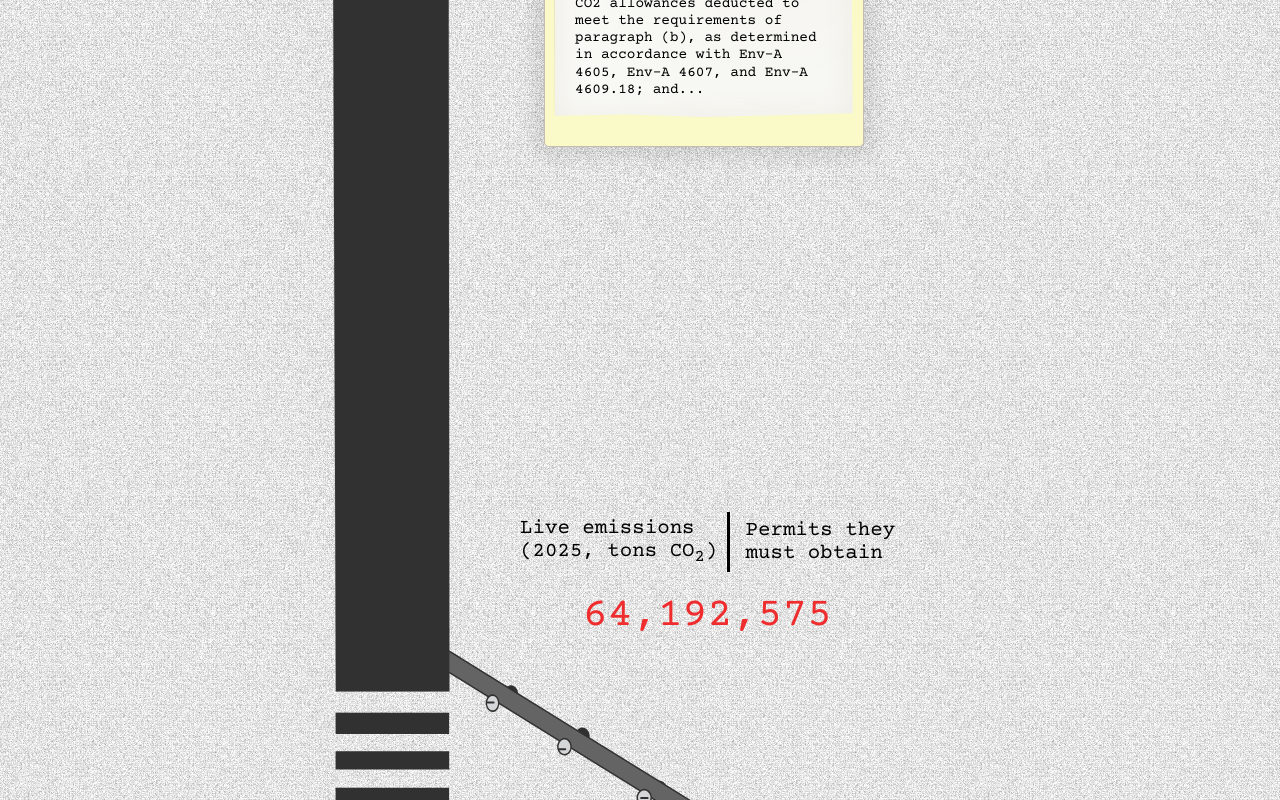
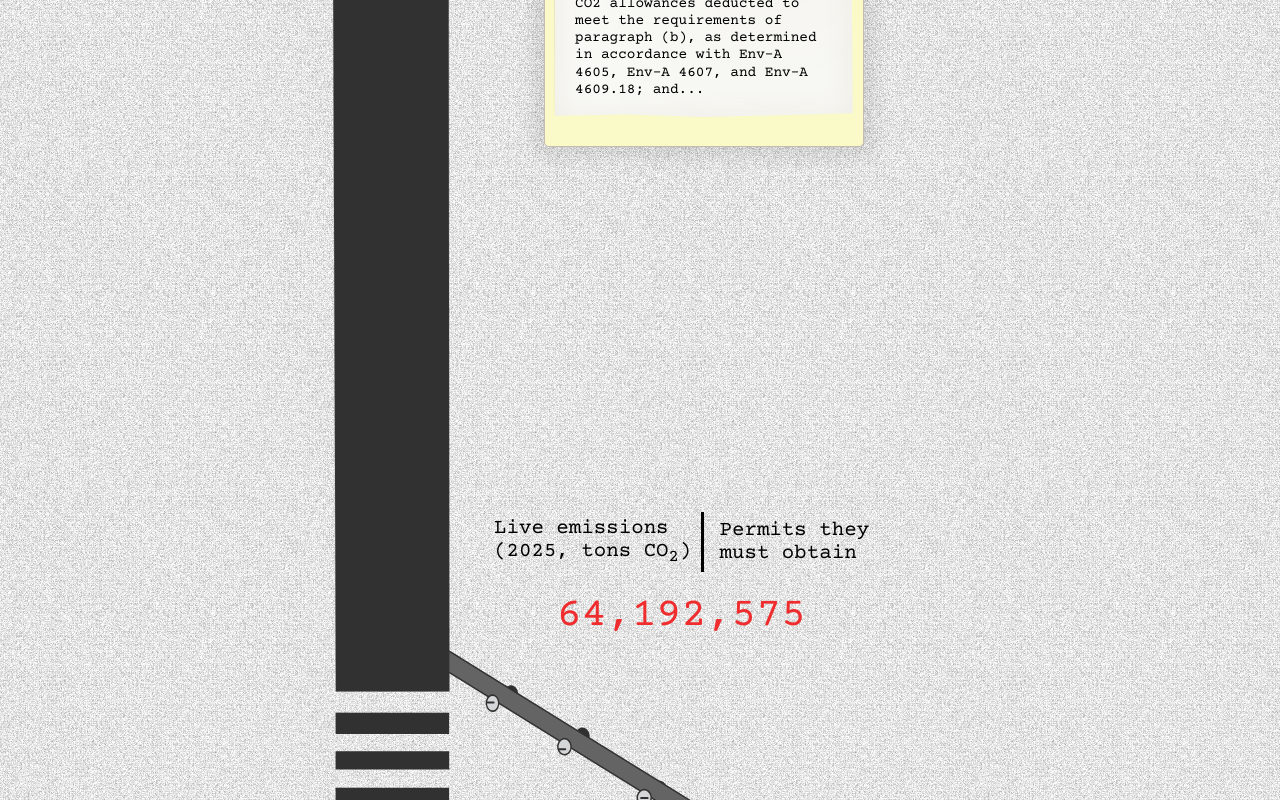
Before and after one commit to delvillarfr/ban-carbon, a Next.js app: page / in a window 1280 px wide. Shown: the part 4000-4800 px from the top of the page. Built offline with nearby package versions, Linux system fonts and the light colour scheme.

Commit message:
Improve margin-left for counter.

```diff
--- a/app/globals.css
+++ b/app/globals.css
@@ -12,6 +12,10 @@
   --small-text: clamp(0.65rem, 1.3vw, 0.9rem);
   --conveyor-slope: 0.40;
   --hero-text-size: clamp(2rem, 8vw, 4rem);
+  --right-of-smokestack: max(
+    calc(50% - 120px), /* Wide Screens */
+    calc(45% - 65px) /* Narrow Screens */
+    );
 }
 
 
@@ -366,6 +370,7 @@ section {
 /* Permits and Laws Section */
 .permits-line-container {
   padding-top: calc(0.10 * var(--smokestack-height));
+  margin-left: var(--right-of-smokestack);
 }
 
 .laws-container {
@@ -522,12 +527,6 @@ section {
   padding: 1px 6px;
 }
 
-.right-of-smokestack {
-  margin-left: max(
-    calc(50% - 120px), /* Wide Screens */
-    calc(45% - 65px) /* Narrow Screens */
-    );
-}
 
 /* Counter Section */
 .counter-container {
@@ -538,6 +537,7 @@ section {
   justify-content: flex-end;
   gap: 20px;
   width: fit-content;
+  margin-left: calc(0.95 * var(--right-of-smokestack));
   padding-bottom: calc(0.12*var(--smokestack-height));
 }
 
```
